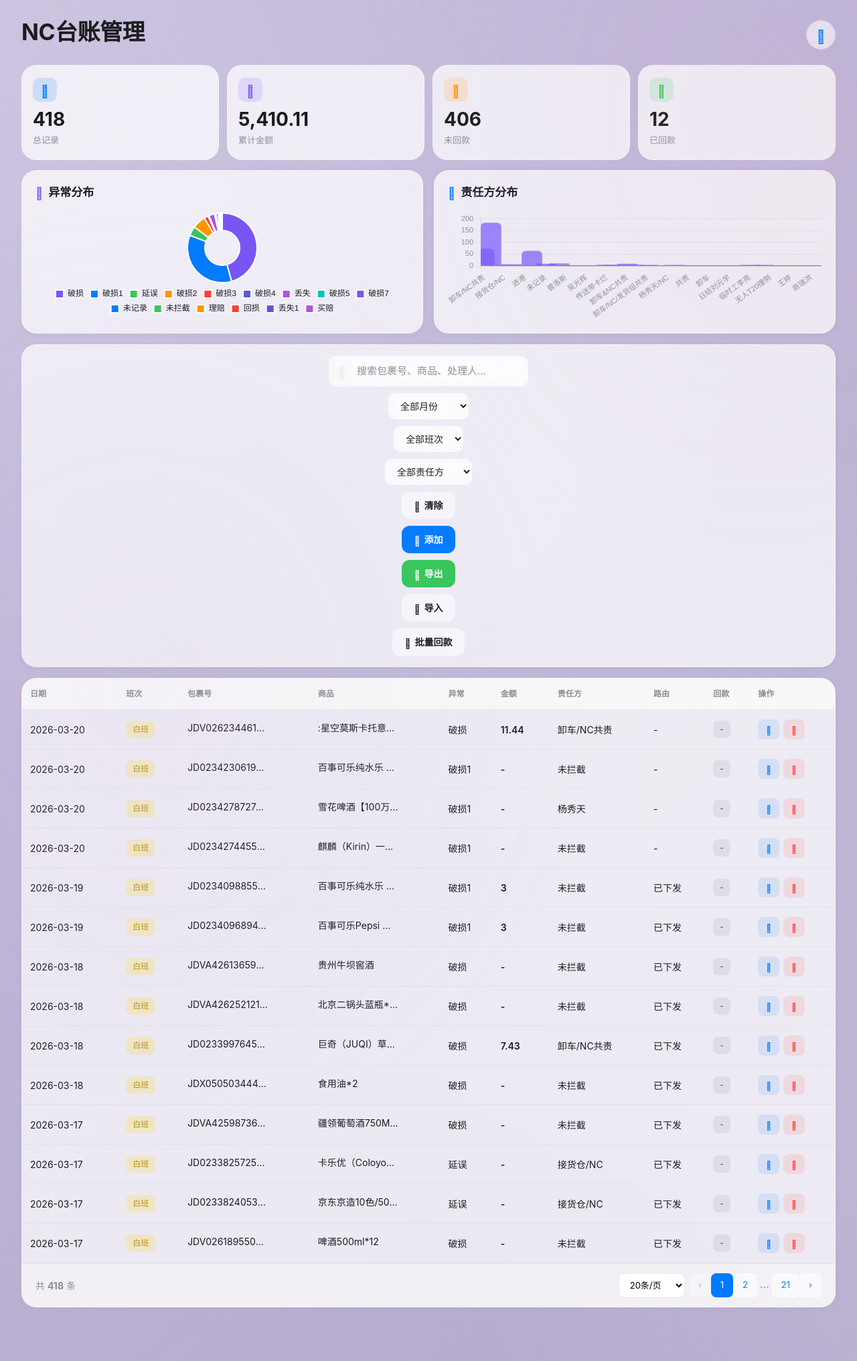
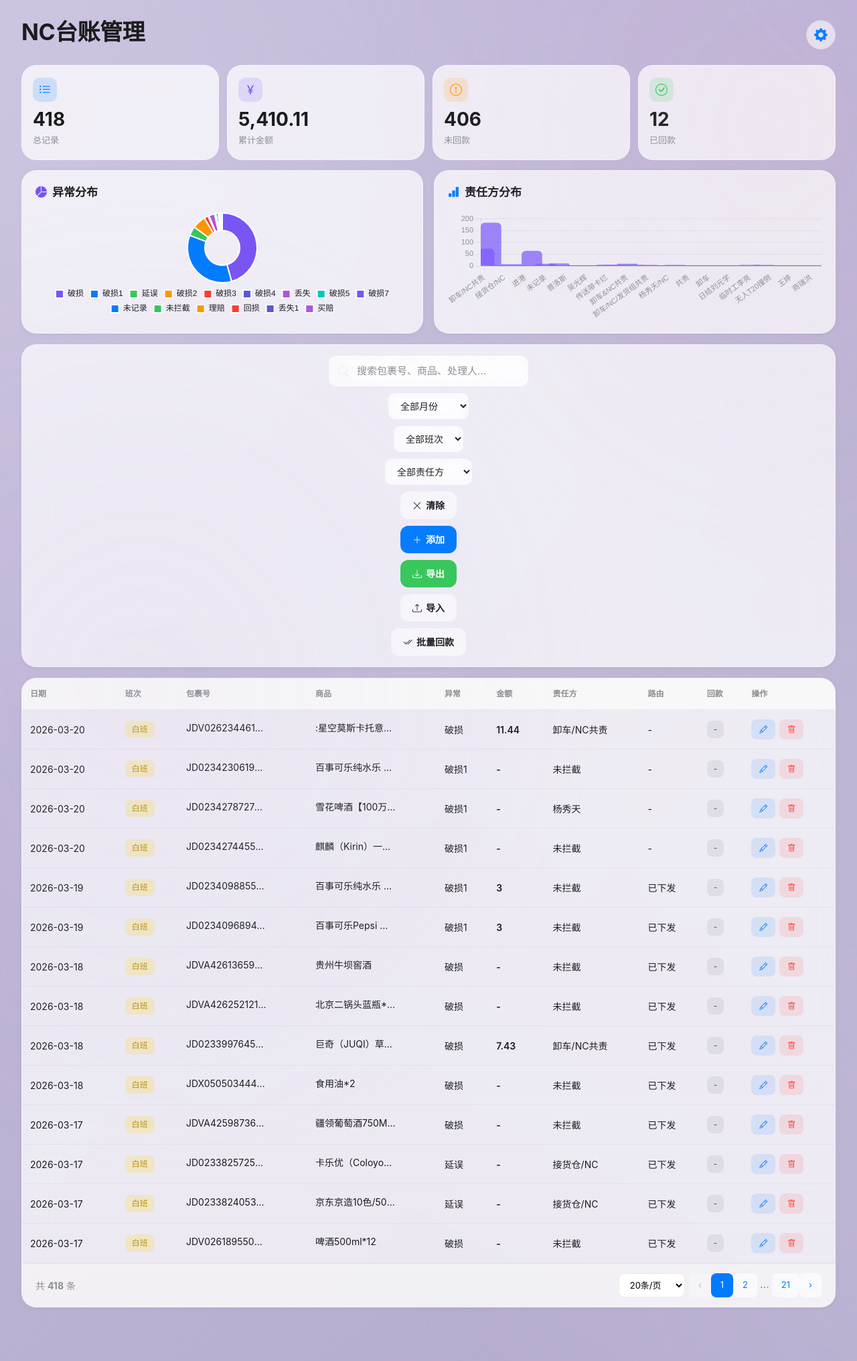
Before and after one commit to NC0319/nc-account-system, a Flask app: page / in a window 1280 px wide. Shown: the whole page at 67% size. Run offline with Flask 2, Linux system fonts and the light colour scheme.

Commit message:
修复图标显示问题，使用正确CDN路径

```diff
--- a/templates/index.html
+++ b/templates/index.html
@@ -12,7 +12,7 @@
         });
     </script>
     <link href="https://cdn.jsdelivr.net/npm/bootstrap@5.3.0/dist/css/bootstrap.min.css" rel="stylesheet">
-    <link rel="stylesheet" href="https://cdn.jsdelivr.net/npm/bootstrap-icons@1.11.0/font/bootstrap-icons.css">
+    <link rel="stylesheet" href="https://cdn.jsdelivr.net/npm/bootstrap-icons@1.11.0/font/bootstrap-icons.min.css">
     <style>
         :root {
             --blur: 20px;
@@ -210,11 +210,6 @@
         }
         .header-btn:hover { background: rgba(255,255,255,0.8); transform: scale(1.05); }
         .header-btn:active { transform: scale(0.95); }
-
-        /* 图标兼容性 */
-        [class*="bi-"]:before {
-            font-family: inherit !important;
-        }
 
         /* 图表容器 */
         .chart-card {
```
